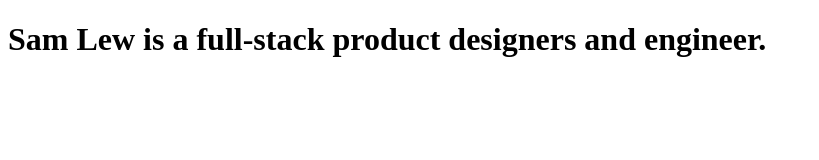
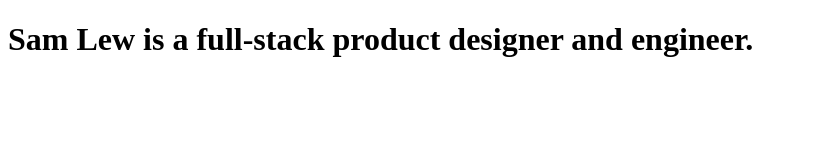
Before and after one commit to samlew/playground, a plain HTML site: page index.html in a window 1280 px wide. Shown: the whole page, without its empty margins (0-819 px from the left). Drawn offline with Linux system fonts and the light colour scheme.

Commit message:
minor spelling update

```diff
--- a/index.html
+++ b/index.html
@@ -5,6 +5,6 @@
     <title>Sam Lew → Full-stack designer/engineer</title>
   </head>
   <body>
-    <h1>Sam Lew is a full-stack product designers and engineer.</h1>
+    <h1>Sam Lew is a full-stack product designer and engineer.</h1>
   </body>
 </html>
```
